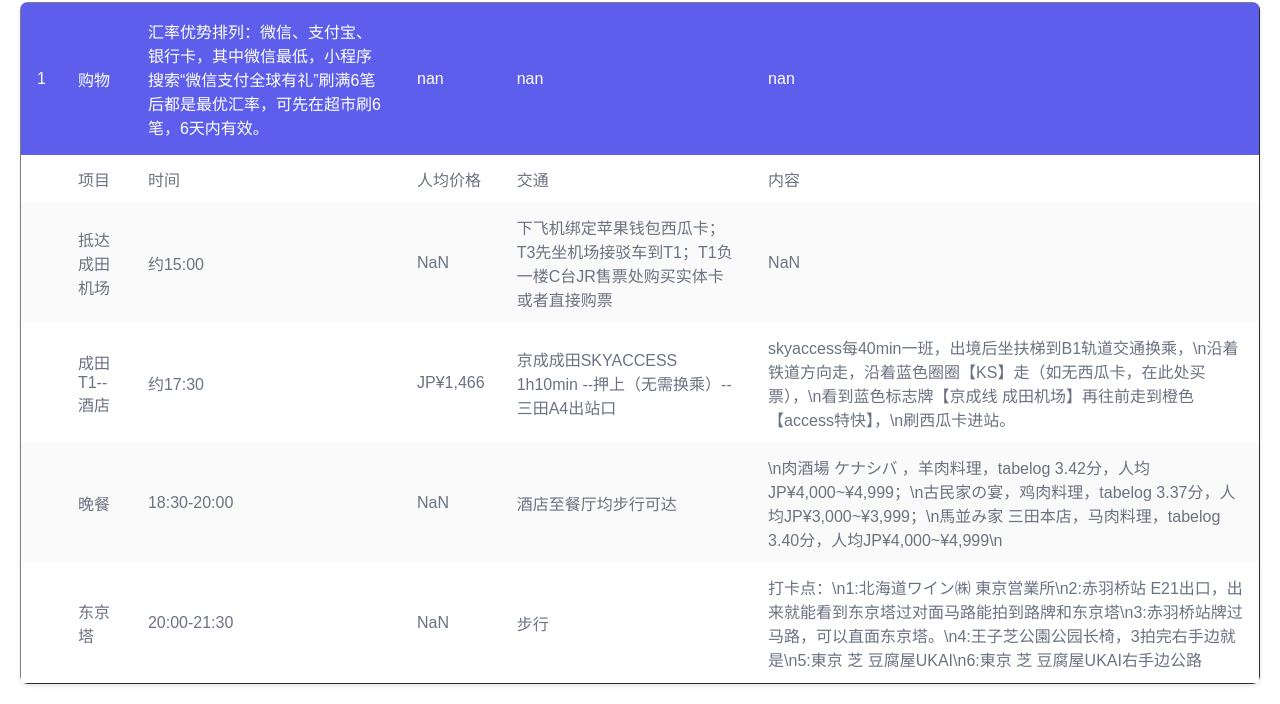
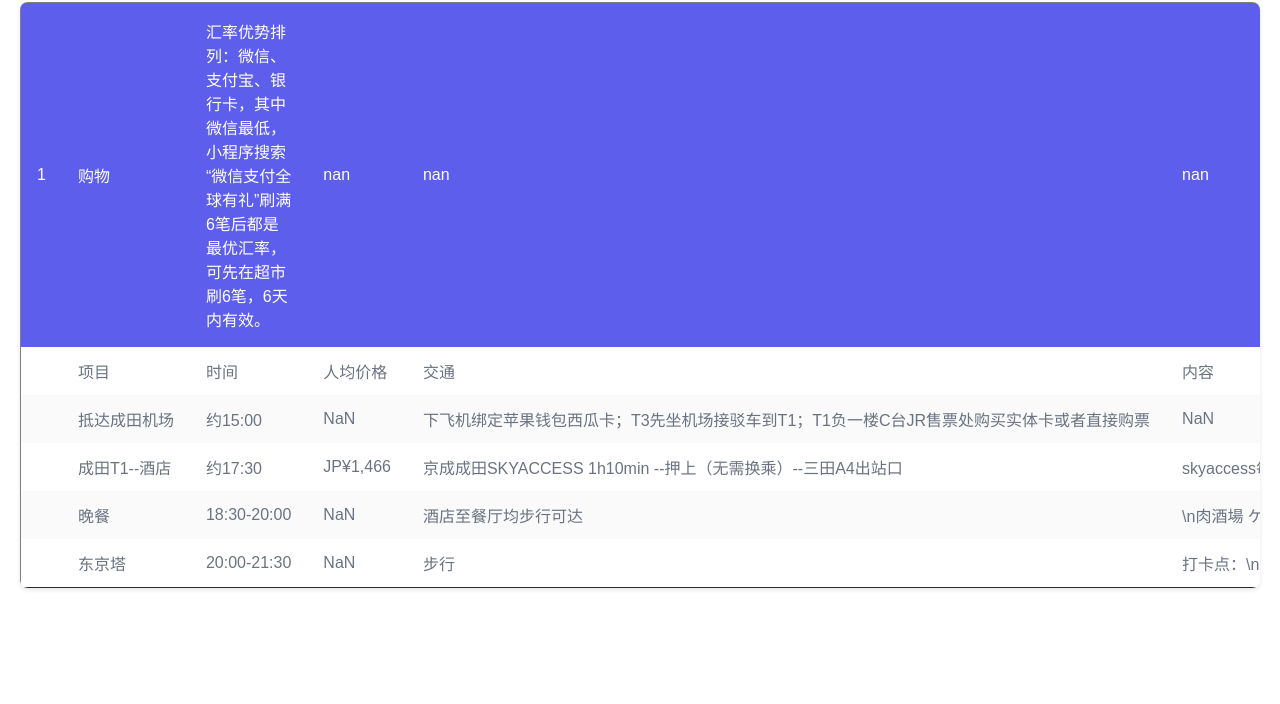
Before and after one commit to Bowen999/tokyo-guide, a plain HTML site: page index.html in a window 1280 px wide. Shown: the part 142-846 px from the top of the page. After the commit the page ends 800 px from the top, so only its background shows below. Drawn offline with Linux system fonts and the light colour scheme.

Commit message:
Update style.css

```diff
--- a/style.css
+++ b/style.css
@@ -45,16 +45,17 @@ nav a:hover {
 }
 
 /* THE TABLE */
+/* 宽度不受限，超出时出现横向滚动 */
 table {
-    width: 100%;
-    border-collapse: separate;      /* keep spacing for rounding */
+    width: auto;
+    border-collapse: separate;
     border-spacing: 0;
     background: #fff;
 }
 
 /* HEADER */
 thead {
-    background-color: #5d5fec;     /* match your purple-blue header */
+    background-color: #5d5fec;
 }
 thead th {
     color: #fff;
@@ -63,10 +64,21 @@ thead th {
     text-align: left;
 }
 
+/* BODY ROWS */
+/* 固定行高 */
+tbody tr {
+    height: 3rem;
+}
+
 /* BODY CELLS */
+/* 隐藏超出并显示省略号 */
 tbody td {
     padding: 0.75rem 1rem;
-    color: #6b7280;                /* gray text */
+    color: #6b7280;
+    max-height: 3rem;
+    overflow: hidden;
+    white-space: nowrap;
+    text-overflow: ellipsis;
 }
 
 /* STRIPED ROWS */
@@ -74,7 +86,7 @@ tbody tr:nth-child(even) {
     background-color: #fafafa;
 }
 
-/* REMOVE ANY CELL BORDER */
+/* REMOVE ALL CELL BORDERS */
 th, td {
     border: none;
 }
```
